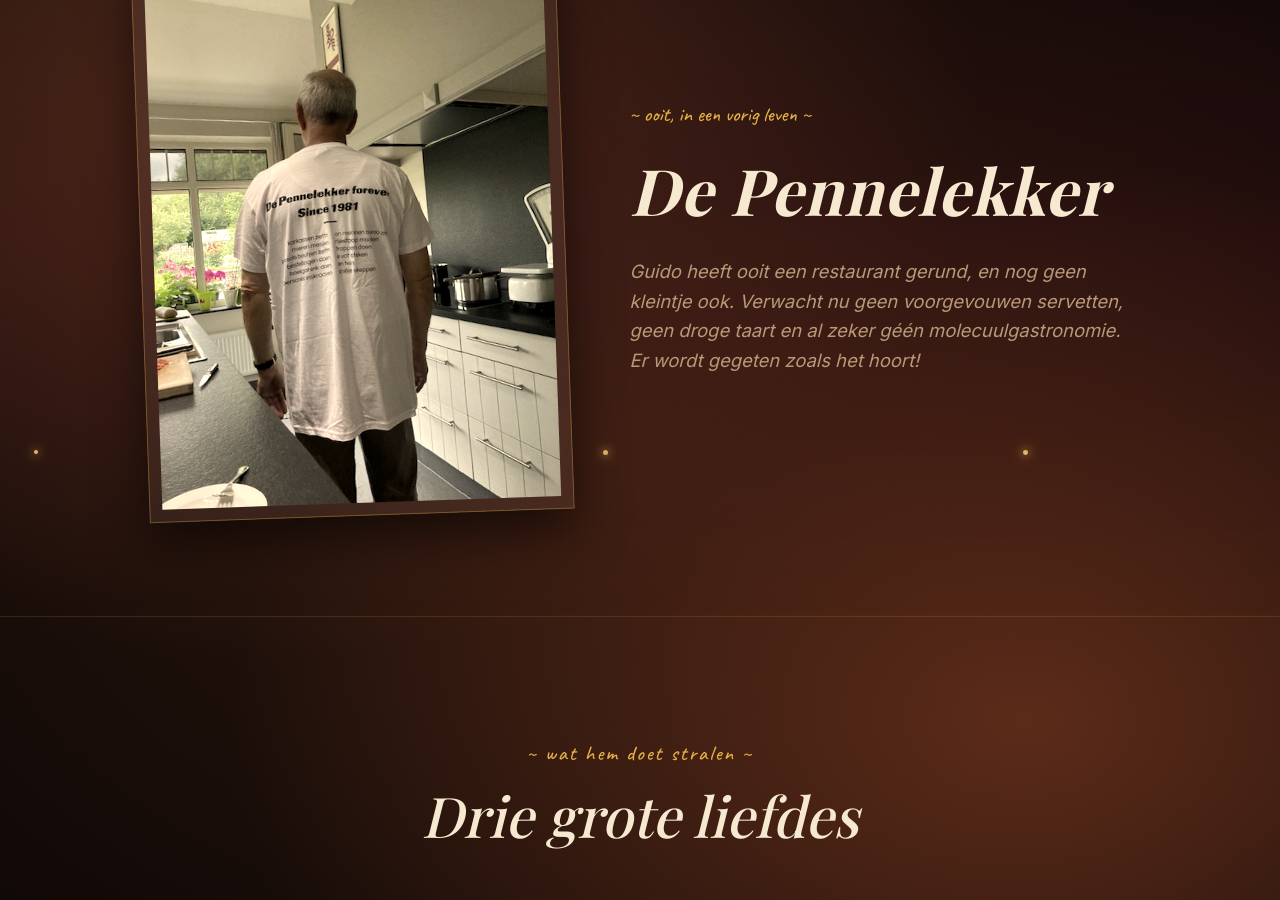
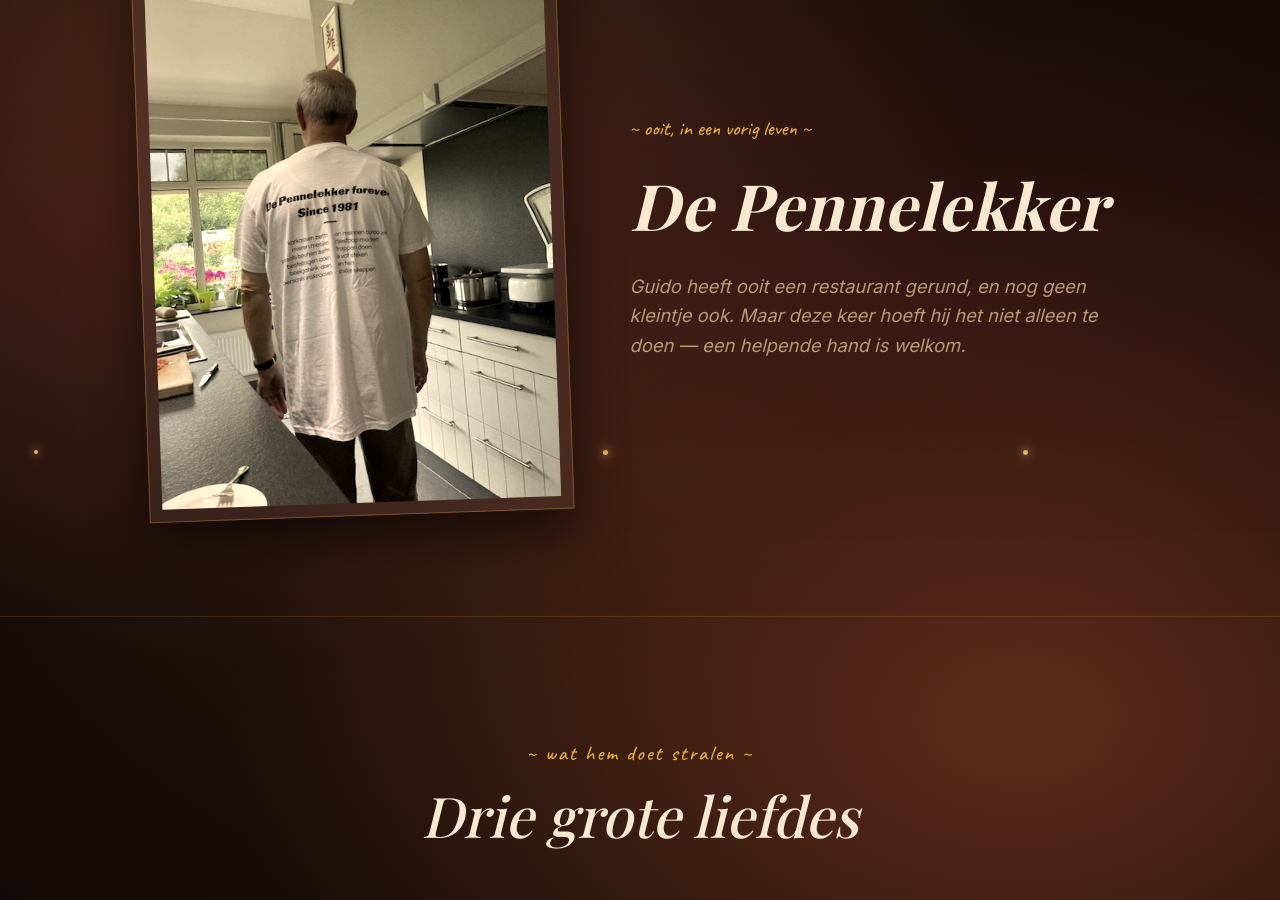
Before and after one commit to breibeest/guido-70, a Jekyll site: the page built from van-schandevijls/index.html, in a window 1280 px wide and 900 px high, scrolled down 2467 px. Built offline with Jekyll 4.4.1, drawn with Linux system fonts in a browser that asks for light colours; some web fonts are replaced; some of the changed text lies outside the part shown.

Commit message:
fix texts

```diff
--- a/_layouts/weekend.html
+++ b/_layouts/weekend.html
@@ -647,10 +647,7 @@
         <div class="stamp">~ ooit, in een vorig leven ~</div>
         <h2>De Pennelekker</h2>
         <p>Guido heeft ooit een restaurant gerund, en nog geen kleintje ook.
-          Verwacht nu geen voorgevouwen servetten, geen droge taart en al zeker
-          géén molecuulgastronomie.
-          </p>
-          <p>Er wordt gegeten zoals het hoort!</p>
+          Maar deze keer hoeft hij het niet alleen te doen — een helpende hand is welkom.</p>
       </div>
     </div>
   </div>
```
Also changed, not shown: other parts of _layouts/weekend.html (+1 -1 lines).
